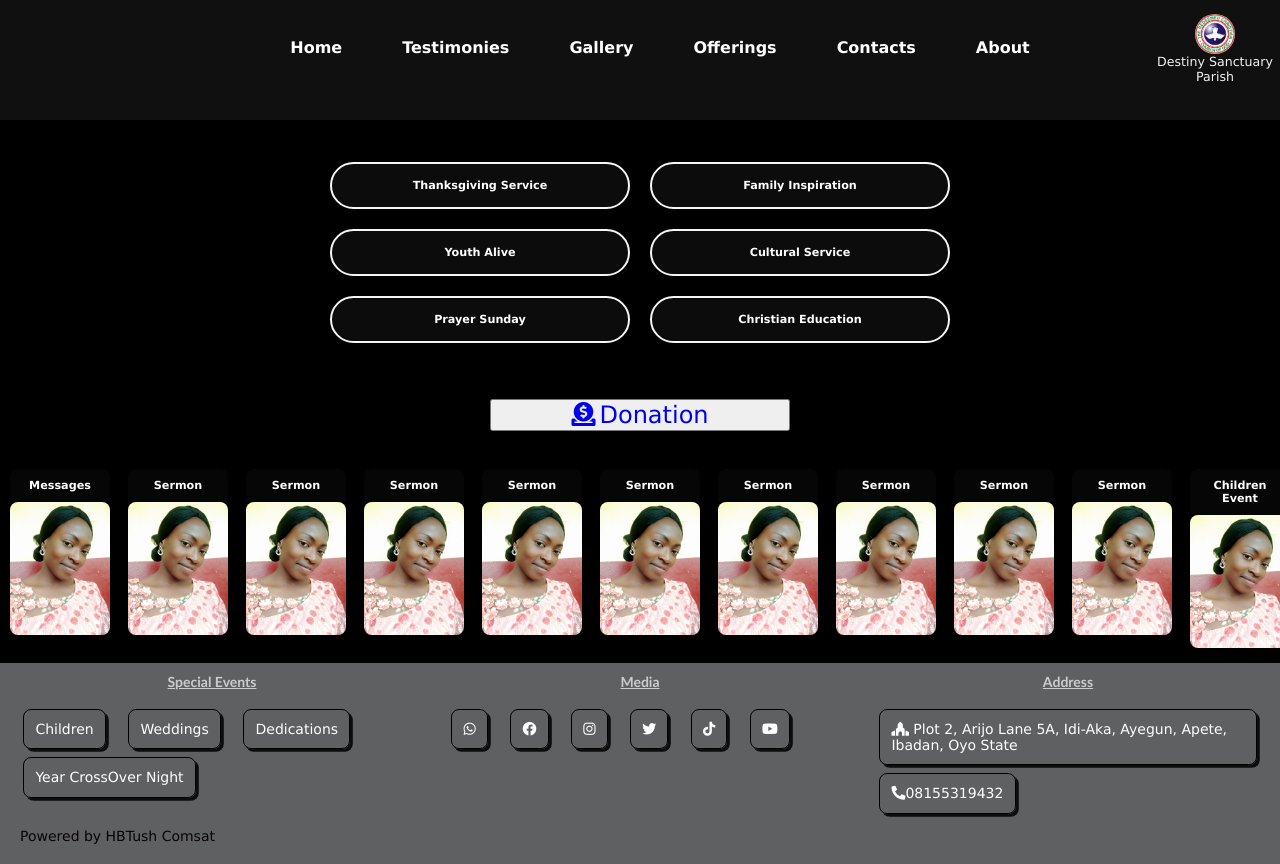
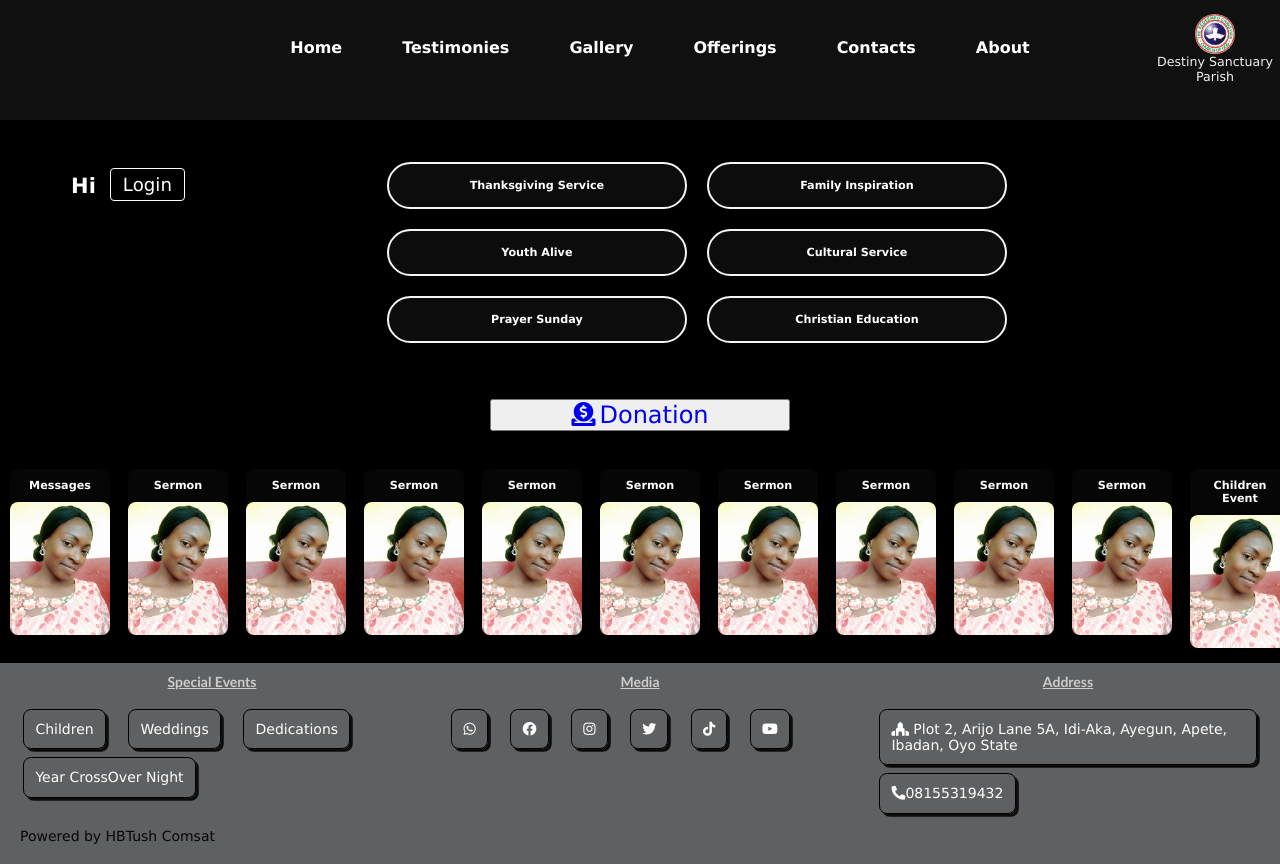
Before and after one commit to ownupalways/RCCGDESTINYSANCTUARYPARISHAP, a Node server app: page / in a window 1280 px wide. Run offline with Node 20, Linux system fonts and the light colour scheme; some libraries are stand-ins or nearby versions; some web fonts are replaced.

Commit message:
creation of login and register pages

```diff
--- a/public/css/Des.css
+++ b/public/css/Des.css
@@ -7,8 +7,16 @@
   list-style: none;
   text-decoration: none;
   user-select: none;
-  /* font-size: calc(15px + 0.00390625vw); */
   font-family:'Lucida Sans', 'Lucida Sans Regular', 'Lucida Grande', 'Lucida Sans Unicode', Geneva, Verdana, sans-serif;
+}
+
+:root {
+  --small-font: 1rem;
+  --medium-font: 1.3rem;
+  --large-font: 1.5rem;
+  --white-color:white;
+  --black-color: black;
+  --blue-color: blue;
 }
 
 .ultimate {
--- a/public/css/index.css
+++ b/public/css/index.css
@@ -11,6 +11,41 @@
   align-items: center;
   padding: 0;
 }
+
+.login-switch {
+  display: flex;
+  flex-wrap: nowrap;
+  gap:1rem ;
+  color: white;
+}
+
+.login-switch span > .login-btn {
+  padding: 5px 12px;
+  color: var(--white-color);
+  font-size: var(--medium-font);
+  font-family:'Lucida Sans Regular';
+  border: 1px solid white;
+  border-radius: 4px;
+  -webkit-border-radius: 4px;
+  -moz-border-radius: 4px;
+  -ms-border-radius: 4px;
+  -o-border-radius: 4px;
+}
+
+.login-switch span > .login-btn:hover {
+ background: rgba(230, 231, 231, 0.6);
+ transition: .4s ease-in-out;
+ -webkit-transition: .4s ease-in-out;
+ -moz-transition: .4s ease-in-out;
+ -ms-transition: .4s ease-in-out;
+ -o-transition: .4s ease-in-out;
+}
+
+.login-switch span > h1 {
+  font-size: var(--large-font);
+  font-family:'Lucida Sans Regular';
+}
+
 
 .programmes {
   width: 800px;
@@ -29,7 +64,7 @@
   background-color: rgba(61, 60, 60, 0.2);
   color:white;
   font-weight: bolder;
-  font-size: .8rem;
+  font-size: 0.8rem;
   border-radius: 35px;
   -webkit-border-radius: 35px;
   -moz-border-radius: 35px;
@@ -164,7 +199,7 @@ color: black;
     color: white;
     text-align: center;
     padding: 10px 5px;
-    font-size: .8rem;
+    font-size: 0.8rem;
     border-radius: 8px 8px 0 0;
     z-index: 1;
   }
--- a/routes/pages.js
+++ b/routes/pages.js
@@ -6,7 +6,17 @@ const database = require('../database')
 
 
 router.get('/', (req, res) => {
-    res.render('index.ejs', {title:'RCCG|Destiny Sanctuary Parish-Home'})
+    res.render('index', {title:'RCCG|Destiny Sanctuary Parish-Home'})
+})
+
+router.get('/register', (req, res) => {
+    res.render('register', {title:'RCCG-DS|Register'})
+
+
+})
+
+router.get('/login', (req, res) => {
+    res.render('login', {title:'RCCG-DS|login'})
 })
 
 router.get('/about', (req, res) => {
--- a/views/index.ejs
+++ b/views/index.ejs
@@ -46,8 +46,16 @@
                 </nav>
             </div>
         </div>
+
+
+
         <div class="index-container">
         <div id="home" class="navTabContent">
+            <div class="login-switch">
+                <span><h1>Hi</h1></span>
+                <span><a href="/login" class="login-btn">Login</a></span>
+            </div>
+
             <div class="programmes">
                 <button class="service " id="service">
                     Thanksgiving Service
```
Also changed, not shown: views/login.ejs (added, +23 -0 lines), views/register.ejs (added, +26 -0 lines). Lines whose indentation alone changed are shown as unchanged.
